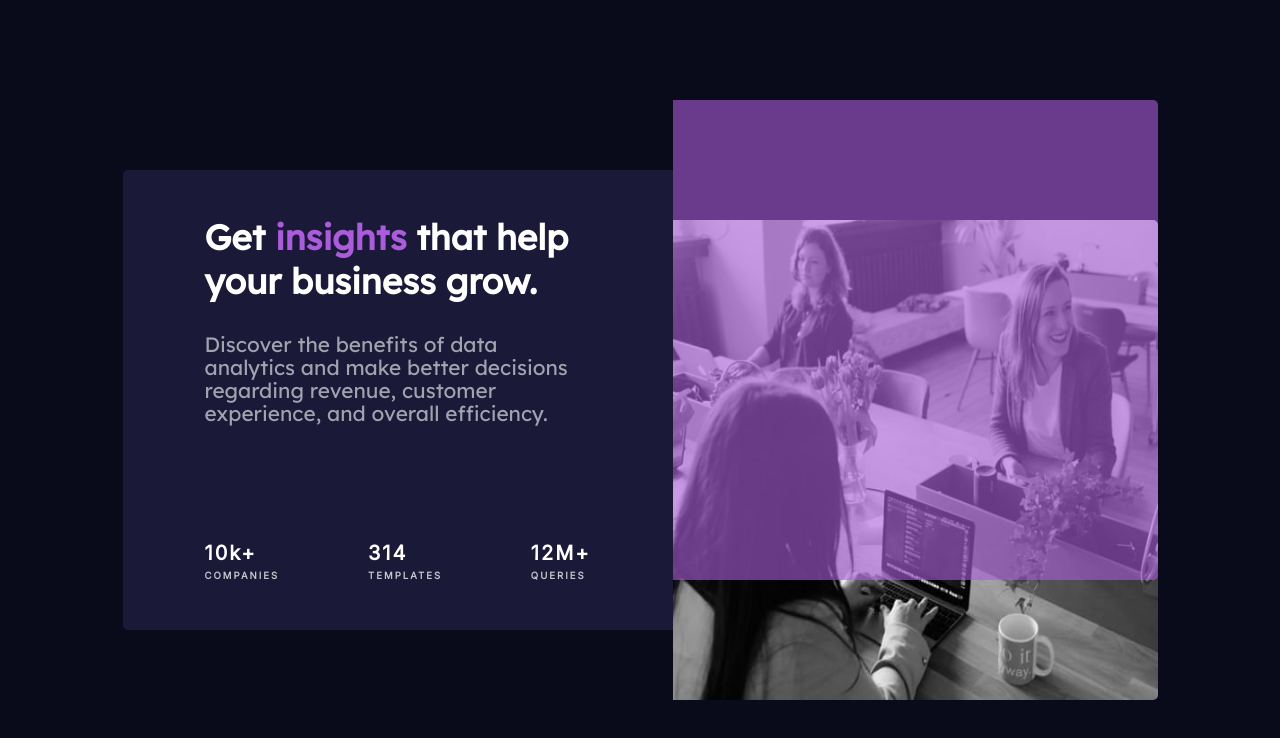
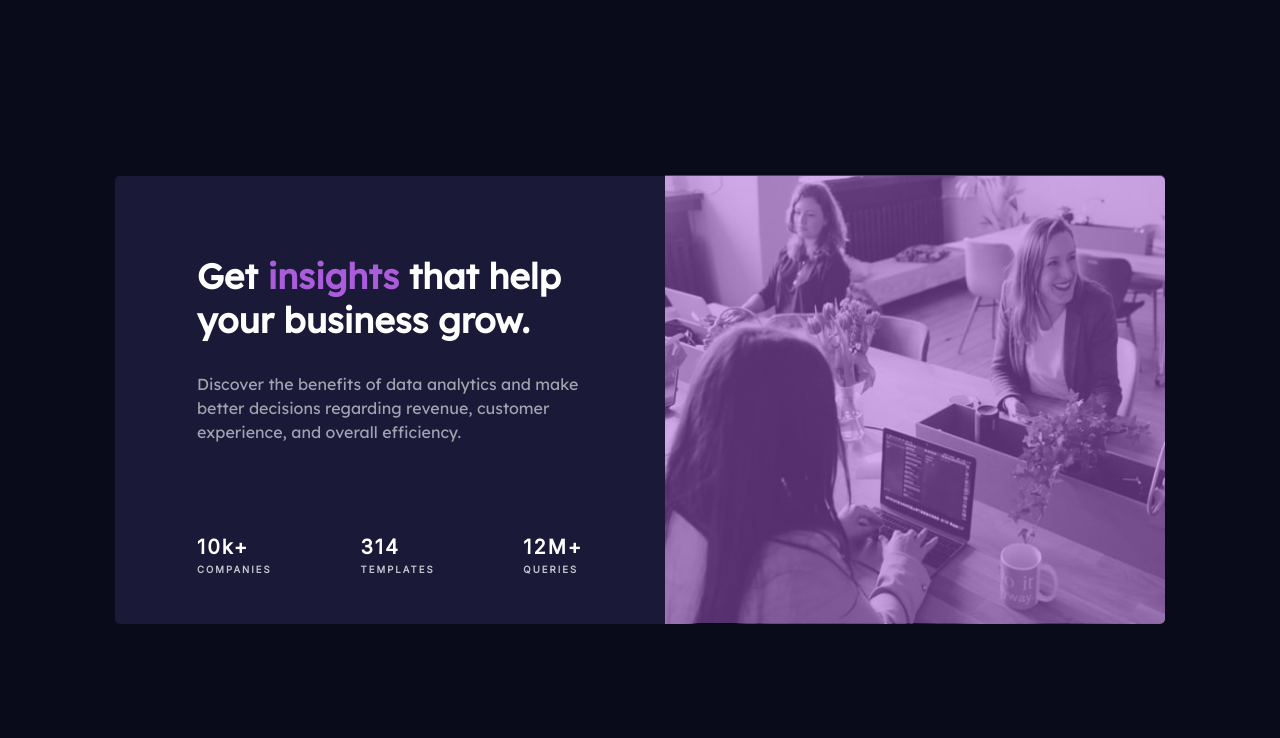
Before and after one commit to theCephas/stats-preview-card-component-main, a plain HTML site: page index.html in a window 1280 px wide. Drawn offline with Linux system fonts and the light colour scheme.

Commit message:
New styles

```diff
--- a/style.css
+++ b/style.css
@@ -37,23 +37,24 @@ main{
 .header{
     position: relative;
     width: 450px;
-    height: 22em;
+    height: /*18em*/21em;
     padding: 2em;
-    margin-top: 2.5px;
-    margin-bottom: 6px;
+    margin-top: 6px;
+    margin-bottom: 7px;
 }
 h1{
     color: var(--hd-stats);
     font-size: 35px;
+    padding-top: 30px;
     padding-bottom: 30px;
     font-family: var(--lexend-deca);
 }
 
 img{
-    width: 485px;
-    height: 30em;
-    margin-top: -296px;
-    margin-bottom: 0px;
+    width: 500px;
+    height: 28em;
+    margin-top: -600px;
+    margin-bottom: 5.47px;
     border-top-left-radius: 0px;
     border-top-right-radius: 5px;
     border-bottom-left-radius: 0px;
@@ -62,14 +63,14 @@ img{
 .overlay{
     position: relative;
     background-color: var(--accent);
-    width: 485px;
-    height: 30em;
-    top: 4px;
-    margin-bottom: -60px;
+    width: 500px;
+    height: 28em;
+    top: 8px;
+    margin-bottom: 0px;
     left: 0;
     right: 0px;
     z-index: 1;
-    opacity: 0.6;
+    opacity: 0.5;
     border-top-left-radius: 0px;
     border-top-right-radius: 5px;
     border-bottom-left-radius: 0px;
@@ -77,8 +78,8 @@ img{
 }
 .first-para{
     color: var(--stat-hd);
-    font-size: 1.3em;
-    line-height: 22px;
+    font-size: 1em;
+    line-height: 24px;
     font-family: var(--lexend-deca);
 }
 .insights{
@@ -151,13 +152,13 @@ p{
 
     }
     h1{
-        font-size: 1.8em;
+        font-size: 1.59em;
         padding-top: 70px;
         padding-bottom: 20px;
     }
     .first-para{
         text-align: center;
-        font-size: 1.3rem;
+        font-size: 1rem;
         line-height: 20px;
         padding-top: 10px;
     }
```
